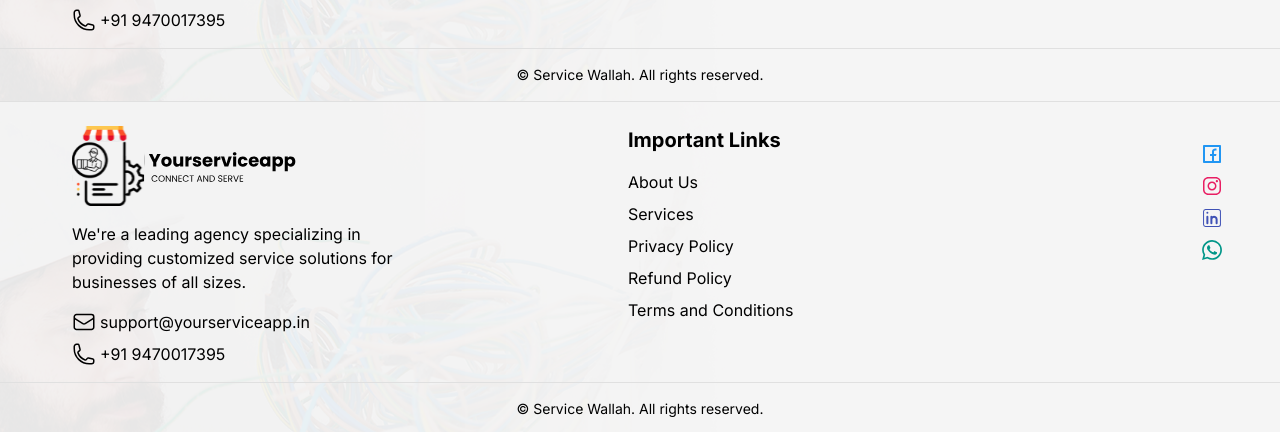
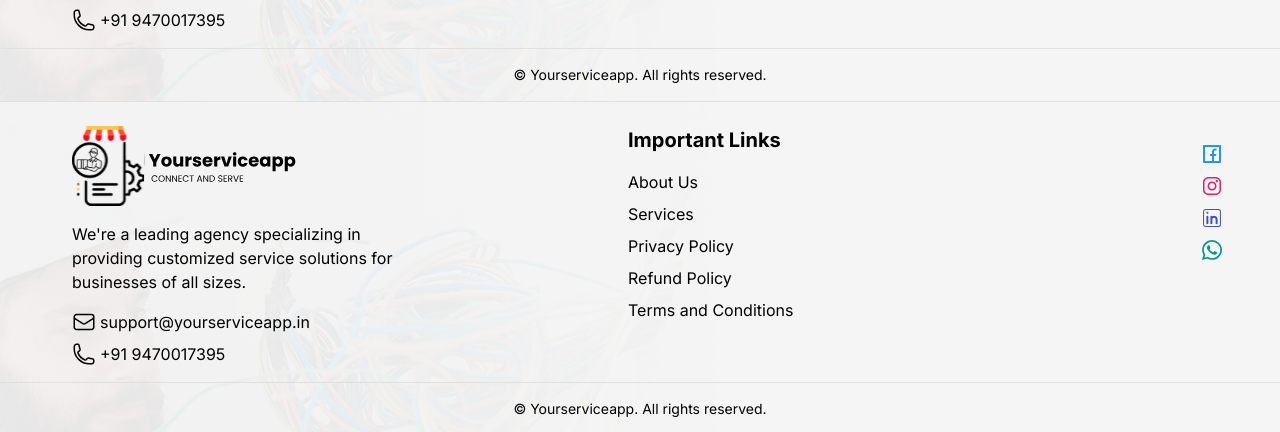
Before and after one commit to Ghosting-Tech/yourserviceapp, a Next.js app: page /become-service-provider in a window 1280 px wide. Shown: the part 1040-1472 px from the top of the page. Built offline with nearby package versions, Linux system fonts and the light colour scheme; no server answers; the database is empty; a web font is replaced by a local one.

Commit message:
Update Footer.js

```diff
--- a/components/Footer.js
+++ b/components/Footer.js
@@ -120,7 +120,7 @@ const Footer = () => {
         </div>
       </div>
       <div className="border-t border-gray-300 text-center text-sm pt-4 mt-4">
-        <p>© Service Wallah. All rights reserved.</p>
+        <p>© Yourserviceapp. All rights reserved.</p>
       </div>
     </footer>
   );
```
